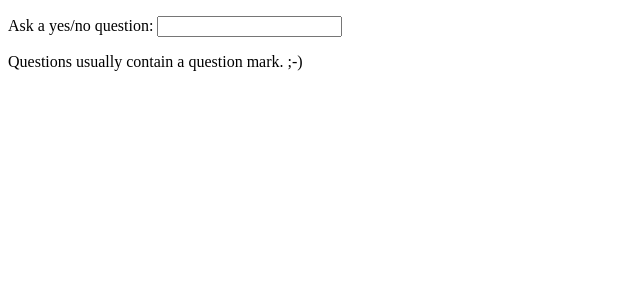
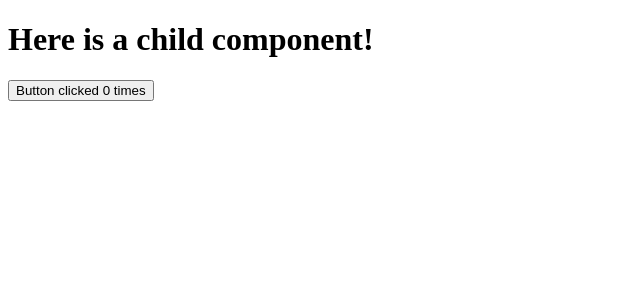
Before and after one commit to Rokastur/learn_vue_docs, a Vue app in the folder vue-learn/: page / in a window 1280 px wide. Shown: the top 300 px of the page, without its empty margins (0-640 px from the left). Built offline with nearby package versions, Linux system fonts and the light colour scheme; the HTML template or start-up script is replaced by a standard one.

Commit message:
move previous items to another file, create and import child component

```diff
--- a/vue-learn/src/App.vue
+++ b/vue-learn/src/App.vue
@@ -1,32 +1,10 @@
 <script setup lang="ts">
-import { ref, watch } from 'vue'
-
-const question = ref('')
-const answer = ref('Questions usually contain a question mark. ;-)')
-const loading = ref(false)
-
-watch(question, async (newQuestion, oldQuestion) => {
-  if (newQuestion.includes('?')) {
-    loading.value = true
-    answer.value = 'Thinking...'
-    try {
-      const res = await fetch('https://yesno.wtf/api')
-      answer.value = (await res.json()).answer
-    } catch (error) {
-      answer.value = 'Error! Could not reach the API. ' + error
-    } finally {
-      loading.value = false
-    }
-  }
-})
+import ButtonCounter from './ButtonCounter.vue'
 </script>
 
 <template>
-  <p>
-    Ask a yes/no question:
-    <input v-model="question" :disabled="loading" />
-  </p>
-  <p>{{ answer }}</p>
+  <h1>Here is a child component!</h1>
+  <ButtonCounter />
 </template>
 
 <style scoped></style>
--- /dev/null
+++ b/vue-learn/src/ButtonCounter.vue
@@ -0,0 +1,13 @@
+<script setup lang="ts">
+
+import { ref } from 'vue'
+
+const count = ref(0)
+
+</script>
+
+<template>
+  <button @click="count++">Button clicked {{ count }} times</button>
+</template>
+
+<style scoped></style>
```
Also changed, not shown: vue-learn/src/App.v1.vue (added, +32 -0 lines).
